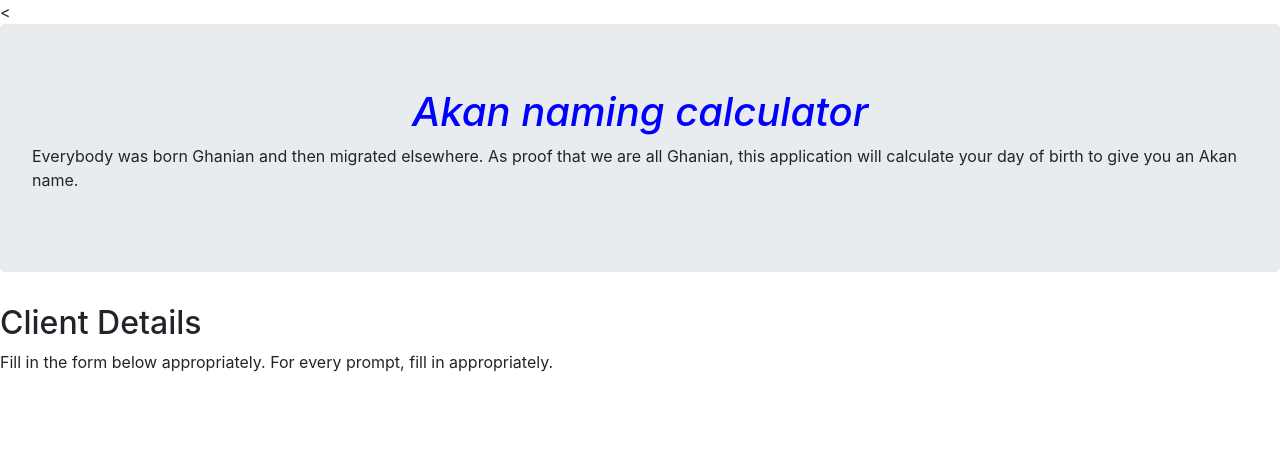
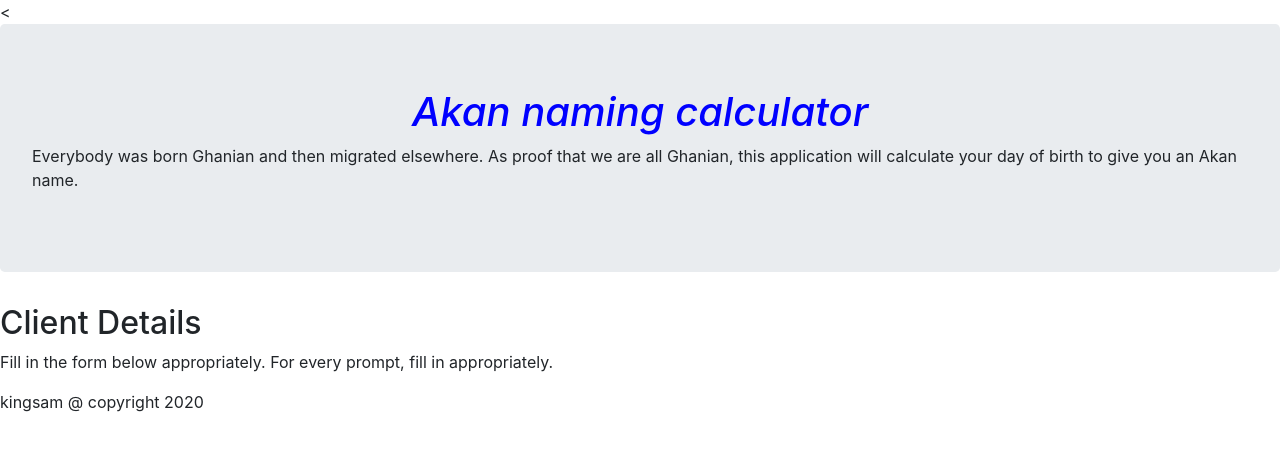
Before and after one commit to kingsam91/namingAkan, a plain HTML site: page index.html in a window 1280 px wide. Drawn offline with Linux system fonts and the light colour scheme.

Commit message:
add signature footer

```diff
--- a/index.html
+++ b/index.html
@@ -14,6 +14,8 @@
     <h2>Client Details</h2>
 <p>Fill in the form below appropriately. For every prompt, fill in appropriately.</p>
 
-
+    <div class="footer">
+      <p>kingsam @ copyright 2020</p>
+    </div>
   </body>
 </html>
```
